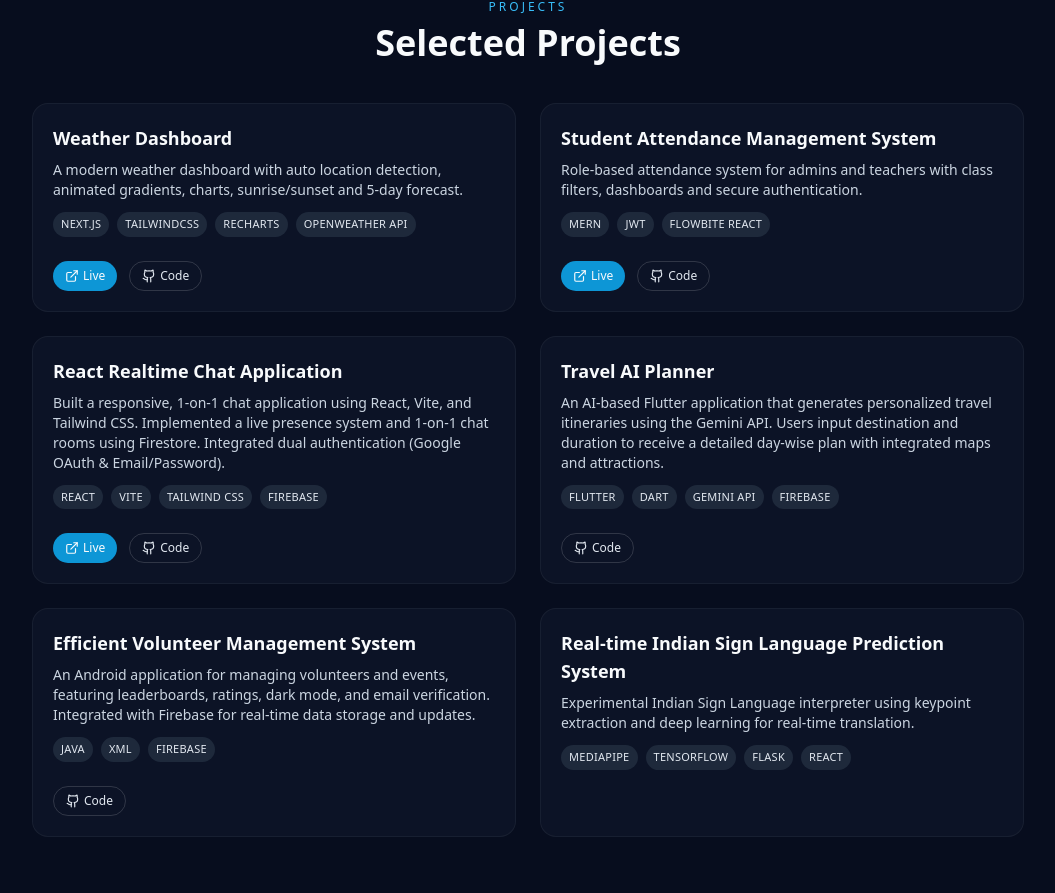
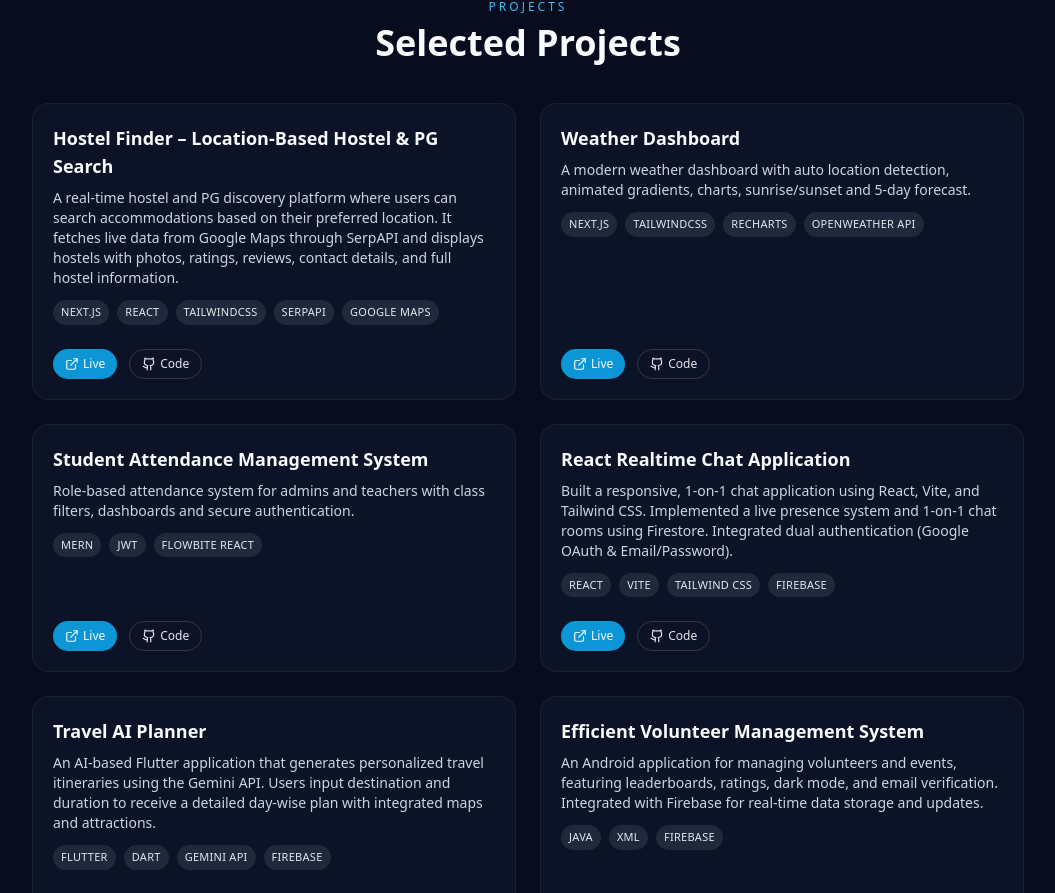
Before and after one commit to prathameshwadekar724/next_portfolio, a Next.js app: page / in a window 1280 px wide. Shown: the part 1958-2851 px from the top of the page, without its empty margins (112-1167 px from the left). Built offline with nearby package versions, Linux system fonts and the light colour scheme.

Commit message:
Added new project

```diff
--- a/src/app/data/projects.js
+++ b/src/app/data/projects.js
@@ -1,4 +1,11 @@
 export const projects = [
+  {
+    "title": "Hostel Finder – Location-Based Hostel & PG Search",
+    "tech": ["Next.js", "React", "TailwindCSS", "SerpAPI", "Google Maps"],
+    "description": "A real-time hostel and PG discovery platform where users can search accommodations based on their preferred location. It fetches live data from Google Maps through SerpAPI and displays hostels with photos, ratings, reviews, contact details, and full hostel information.",
+    "liveUrl": "https://hostel-finder-azure.vercel.app/",
+    "githubUrl": "https://github.com/prathameshwadekar724/hostel_finder"
+  },
   {
     title: "Weather Dashboard",
     tech: ["Next.js", "TailwindCSS", "Recharts", "OpenWeather API"],
@@ -29,17 +36,17 @@ export const projects = [
     description:
       "An AI-based Flutter application that generates personalized travel itineraries using the Gemini API. Users input destination and duration to receive a detailed day-wise plan with integrated maps and attractions.",
     liveUrl: "#",
-    githubUrl:"https://github.com/prathameshwadekar724/TravelAiPlanner"
+    githubUrl: "https://github.com/prathameshwadekar724/TravelAiPlanner"
   },
   {
     title: "Efficient Volunteer Management System",
     tech: ["Java", "XML", "Firebase"],
     description:
       "An Android application for managing volunteers and events, featuring leaderboards, ratings, dark mode, and email verification. Integrated with Firebase for real-time data storage and updates.",
-    liveUrl:"#",
+    liveUrl: "#",
     githubUrl: "https://github.com/prathameshwadekar724/Android-App/tree/main/Android",
   },
-   {
+  {
     title: "Real-time Indian Sign Language Prediction System",
     tech: ["MediaPipe", "TensorFlow", "Flask", "React"],
     description:
```
